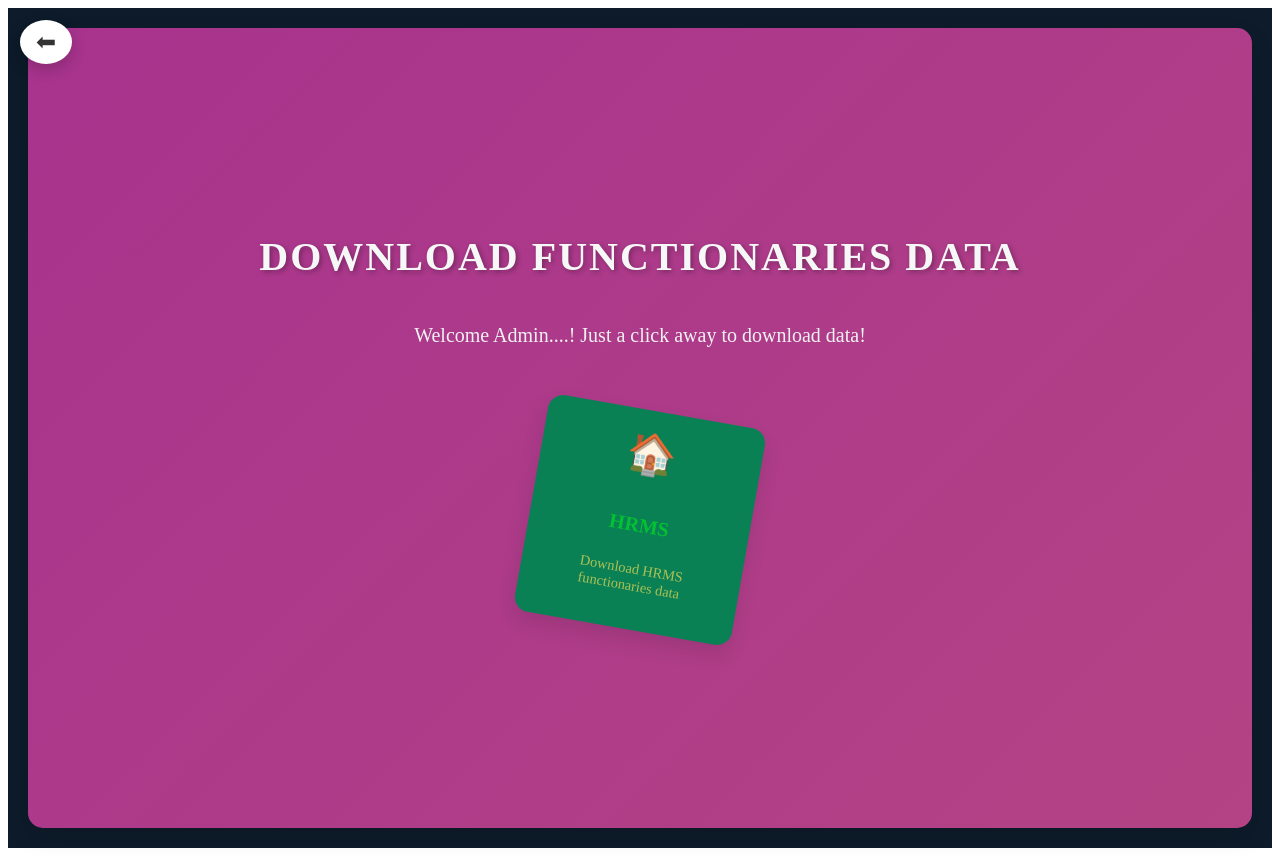
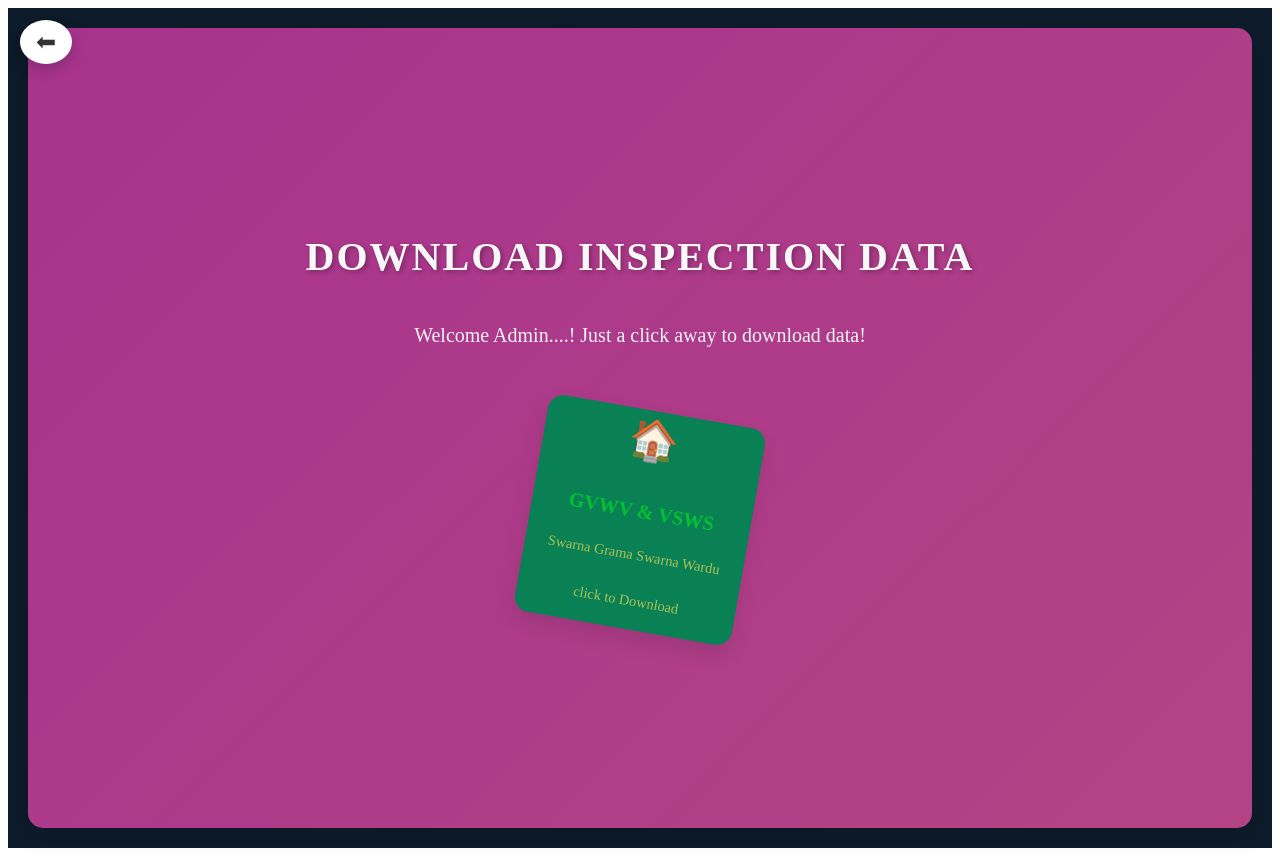
Before and after one commit to aswini0321/hrms-frontend, a React (Create React App) app: page /preview in a window 1280 px wide. Built offline with nearby package versions, Linux system fonts and the light colour scheme.

Commit message:
Update preview.jsx

```diff
--- a/src/preview.jsx
+++ b/src/preview.jsx
@@ -37,7 +37,7 @@ const Preview = () => {
       </div>
 
       {/* Heading */}
-      <h1 className="preview-heading">Download Functionaries Data</h1>
+      <h1 className="preview-heading">Download Inspection Data</h1>
       <p className="preview-description">
         Welcome Admin....! Just a click away to download data!
       </p>
@@ -47,8 +47,9 @@ const Preview = () => {
         <div className="preview-card" onClick={() => handleDownload('a')}>
           <div className="card-content">
             <div className="icon">🏠</div>
-            <h2>HRMS</h2>
-            <p>Download HRMS functionaries data</p>
+            <h2>GVWV & VSWS</h2>
+            <p>Swarna Grama Swarna Wardu</p>
+            <p>click to Download</p>
           </div>
         </div>
 
```
